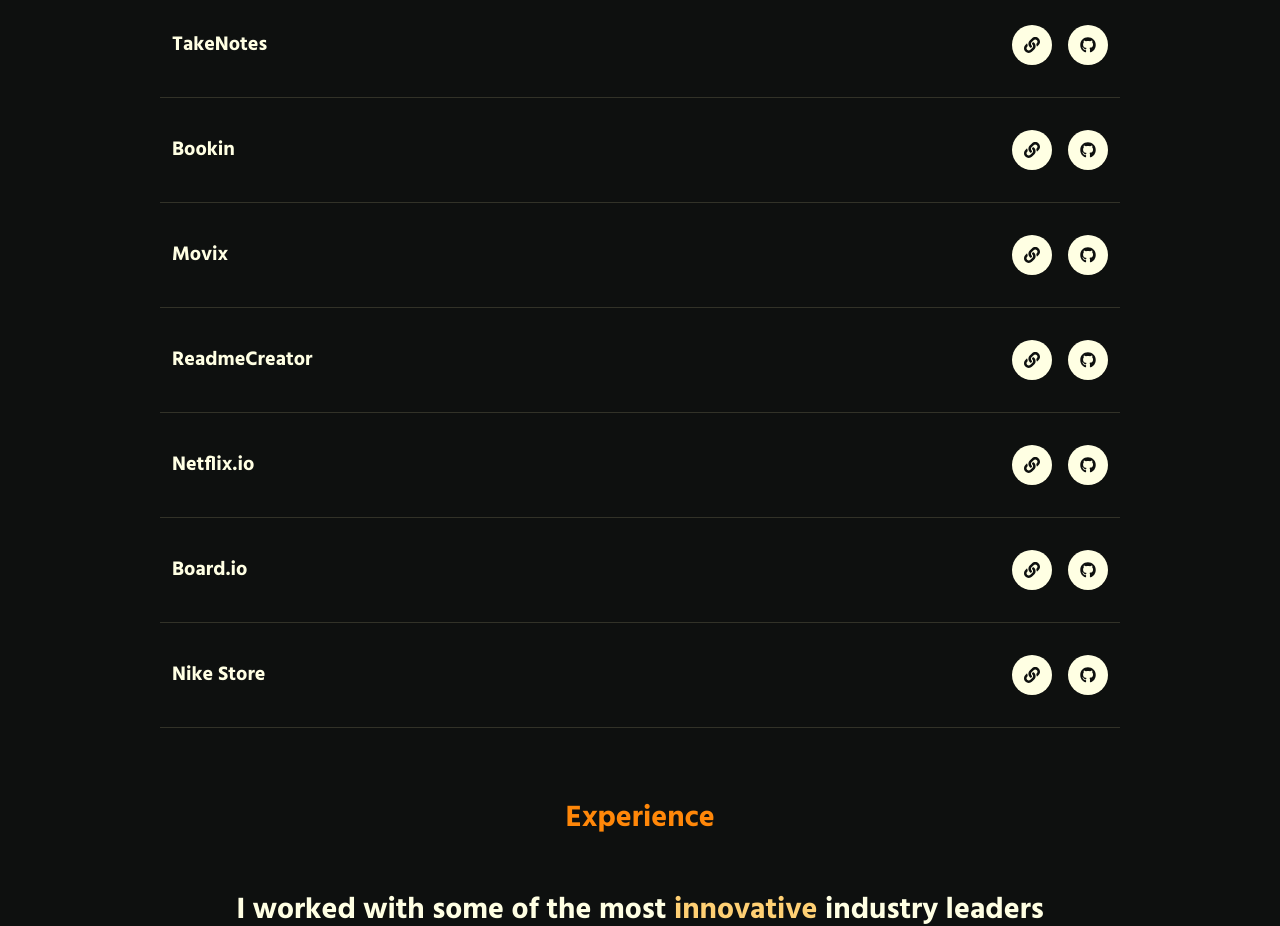
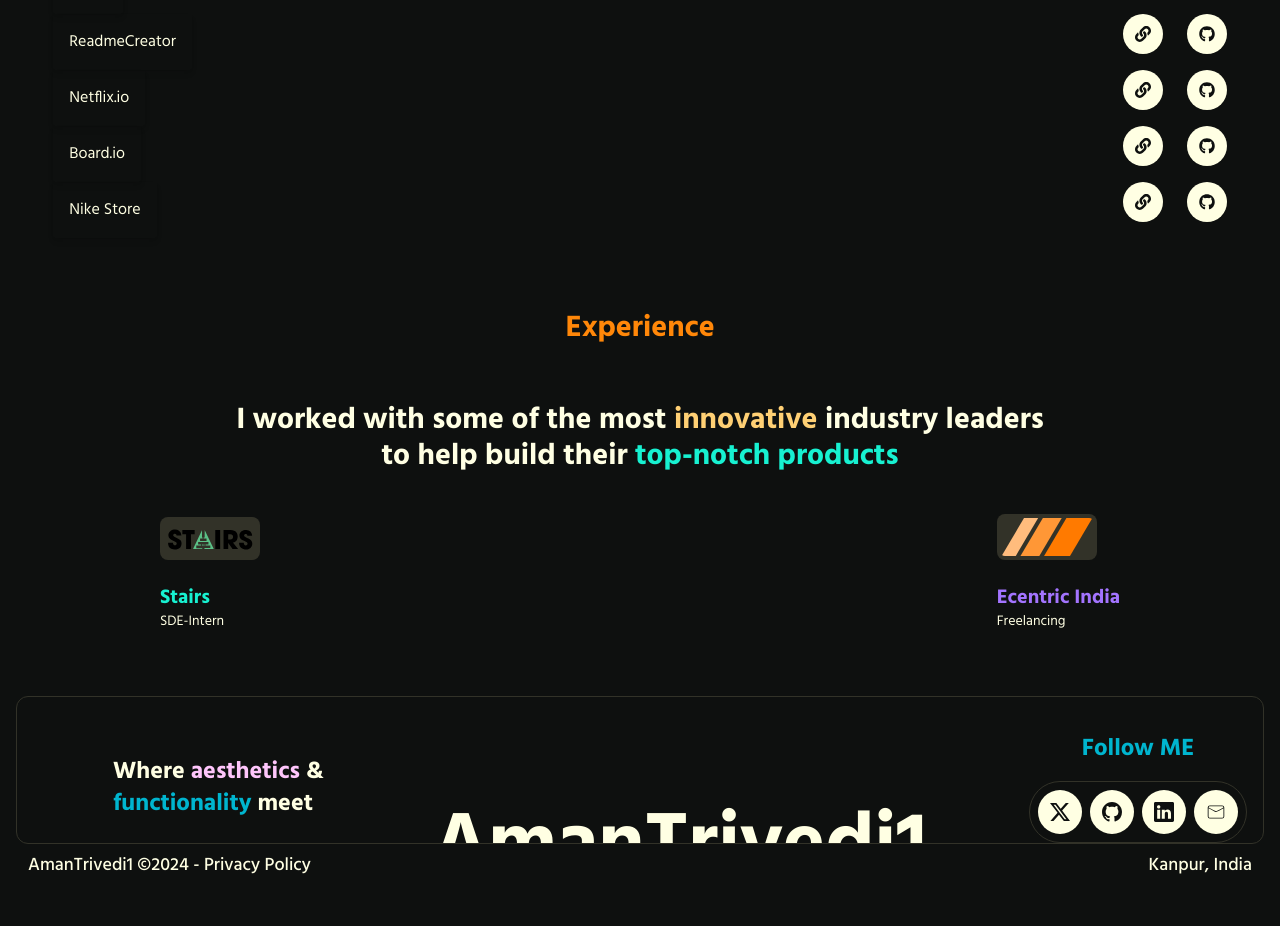
Before and after one commit to AmanTrivedi1/Portfolio, a Next.js app: page / in a window 1280 px wide. Shown: the part 2088-3014 px from the top of the page. After the commit the page ends 2976 px from the top, so only its background shows below. Built offline with nearby package versions, Linux system fonts and the light colour scheme.

Commit message:
adding description

```diff
--- a/app/components/Footer.tsx
+++ b/app/components/Footer.tsx
@@ -9,14 +9,20 @@
     <div>
       <div>
         <main className="flex items-center justify-center mx-1 sm:mx-2 md:mx-3 lg:mx-4">
-          <footer className="flex flex-wrap flex-col items-center justify-center w-screen mt-6 border border-primaryBorder rounded-xl max-w-[13xl] p-8">
-            <div className="flex items-center gap-y-12  justify-center sm:justify-between w-full px-3 pt-1 flex-wrap max-w-[10xl] md:px-6 xl:mx-10 sm:flex-row">
+          <footer className="flex flex-wrap flex-col items-center justify-center w-screen mt-6 border border-primaryBorder rounded-xl max-w-[13xl] px-8 pt-8">
+            <div className="flex relative overflow-hidden  items-center gap-y-12  justify-center sm:justify-between w-full px-3 pt-1 flex-wrap max-w-[10xl] md:px-6 xl:mx-10 sm:flex-row">
               <div className="text-2xl font-semibold">
                 <h1 className="">
                   Where <span className="text-primaryPink">aesthetics </span>&
                   <br />
                   <span className="text-primaryBlue">functionality </span>
                   meet
+                </h1>
+              </div>
+
+              <div className="absolute -bottom-16 lg:block hidden left-1/2 transform -translate-x-1/2">
+                <h1 className="md:text-[80px] sm:text-[54px] text-[42px]  font-bold">
+                   AmanTrivedi1
                 </h1>
               </div>
               <div className="flex flex-col gap-4 items-center justify-center">
@@ -27,28 +33,28 @@
                 </div>
                 <div className="flex gap-2 justify-center items-center p-2 border border-primaryBorder rounded-[40px]">
                   <Link
-                    href="https://twitter.com/Aman_trivedi10"
+                    href="https://twitter.com/muditagarwalna"
                     target="_blank"
                     className="bg-primaryCream text-primaryBlack p-3 rounded-full"
                   >
                     <BsTwitterX className="text-xl" />
                   </Link>
                   <Link
-                    href="https://github.com/AmanTrivedi1"
+                    href="https://github.com/mud1tx"
                     target="_blank"
                     className="bg-primaryCream text-primaryBlack p-3 rounded-full"
                   >
                     <BsGithub className="text-xl" />
                   </Link>
                   <Link
-                    href="https://www.linkedin.com/in/aman-trivedi-a70974213/"
+                    href="https://www.linkedin.com/in/mudit-agarwal-a9a9341b6/"
                     target="_blank"
                     className="bg-primaryCream text-primaryBlack p-3 rounded-full"
                   >
                     <BsLinkedin className="text-xl" />
                   </Link>
                   <Link
-                    href="mailto:amantrivedi598@gmail.com"
+                    href="mailto:muditagarwalna@gmail.com"
                     target="_blank"
                     className="bg-primaryCream text-primaryBlack p-3 rounded-full"
                   >
@@ -65,7 +71,7 @@
           <div className="flex items-center justify-center w-full mx-1 sm:mx-2 md:mx-3 lg:mx-3 max-w-[13xl]">
             <div className="flex flex-col items-center justify-between w-full pb-2 sm:flex-row">
               <h1 className="mx-1 mt-2 text-lg font-medium text-primaryCream sm:mx-2 md:mx-3 lg:mx-4">
-                AmanTrivedi &copy;2024 - Privacy Policy
+                AmanTrivedi1 &copy;2024 - Privacy Policy
               </h1>
               <h1 className="mx-1 mt-2 text-lg font-medium text-primaryCream sm:mx-2 md:mx-3 lg:mx-4">
                 Kanpur, India
--- a/app/components/UI/Projects.tsx
+++ b/app/components/UI/Projects.tsx
@@ -1,6 +1,10 @@
 "use client";
 import Link from "next/link";
-import React from "react";
+import React, { useState } from "react";
+import { IoIosArrowDropdown , IoIosArrowDropup } from "react-icons/io";
+import { motion, AnimatePresence } from 'framer-motion';
+import { CiCirclePlus } from 'react-icons/ci';
+import { CiCircleMinus } from 'react-icons/ci';
 import { FaLink, FaGithub } from "react-icons/fa";
 
 type Project = {
@@ -8,110 +12,132 @@
   name: string;
   liveLink: string;
   githubLink: string;
+  description:string,
 };
 
 const Projects = () => {
+  const [activeQuestion, setActiveQuestion] = useState<number | null>(null);
   const PROJECTS: Project[] = [
     {
       id: 1,
       name: "Consumer to Consumer",
       liveLink: "https://consumer-2-consumer.netlify.app/",
       githubLink: "https://github.com/mud1tx/Consumer-2-Consumer",
+      description:"Lend or borrow anything with ease!  This webapp lets you turn your unused items into cash by listing them for rent. Need a fancy camera for the weekend? Find it here!  Browse a vast marketplace of rentable products, perfect for any occasion. It's a sharing economy win-win for everyone! "
     },
     {
       id: 2,
       name: "TaskManager",
       liveLink: "https://manageyourtask.vercel.app/",
       githubLink: "https://github.com/AmanTrivedi1/TaskManager",
+      description:"Updated soon"
     },
     {
       id: 3,
       name: "Diagram.io",
       liveLink: "https://diagram-io.vercel.app/",
       githubLink: "https://github.com/AmanTrivedi1/Diagram",
+      description:"Updated soon"
     },
     {
       id: 4,
       name: "TakeNotes",
       liveLink: "https://itstakenote.vercel.app/",
       githubLink: "https://github.com/AmanTrivedi1/TakeNotes",
+      description:"Updated soon"
     },
     {
       id: 5,
       name: "Bookin",
       liveLink: "https://bookinwebapp.vercel.app/",
       githubLink: "https://github.com/AmanTrivedi1/bookinWebapp",
+      description:"Updated soon"
     },
     {
       id: 6,
-      name: "Movix",
-      liveLink: "https://movie-jade.vercel.app/",
-      githubLink: "https://github.com/AmanTrivedi1/Movie-Webapp",
+      name: "Linkit",
+      liveLink: "https://linkitt.vercel.app/",
+      githubLink: "https://github.com/AmanTrivedi1/customlink",
+      description:"Updated soon"
     },
     {
       id: 7,
       name: "ReadmeCreator",
       liveLink: "https://createreadmemd.vercel.app/",
       githubLink: "https://github.com/AmanTrivedi1/CreateReadme",
+      description:"Updated soon"
     },
     {
       id: 8,
       name: "Netflix.io",
       liveLink: "https://itsmynetflix.vercel.app/",
       githubLink: "https://github.com/AmanTrivedi1/netflix",
+      description:"Updated soon"
     },
     {
       id: 9,
       name: "Board.io",
       liveLink: "https://itstakenote.vercel.app/",
       githubLink: "https://github.com/AmanTrivedi1/whiteboard",
+      description:"Updated soon"
     },
     {
       id: 10,
       name: "Nike Store",
       liveLink: "https://nike-store-client.vercel.app/",
       githubLink: "https://github.com/AmanTrivedi1/Nikestore-client",
+      description:"Updated soon"
     },
   ];
 
   return (
-    <div>
+    <div className="w-11/12 m-auto">
       <main className="flex flex-col justify-center w-full m-auto mt-14 max-w-13xl">
         <div>
           <h1 className="p-4 text-xl font-semibold text-primaryPink sm:text-2xl md:text-3xl sm:pb-10 text-center">
             Projects
           </h1>
         </div>
-        <main className="flex flex-row flex-wrap w-11/12 sm:w-9/12 m-auto">
-          {PROJECTS.map((project) => (
-            <div
-              key={project.id}
-              className="flex justify-between items-center w-full px-3 py-8 border-b border-primaryBorder"
-            >
+      <div className=' '>
+        {PROJECTS.map((q) => (
+          <div key={q.id} className='flex items-start justify-between '>
             <div>
-                <h1 className="text-xl font-semibold text-primaryCream">
-                  {project.name}
-                </h1>
+               <button className="w-full text-left sm:text-base text-sm
+               focus:outline-none p-4 rounded-sm  shadow-md flex justify-between items-center"
+               onClick={()=> setActiveQuestion(activeQuestion === q.id ? null : q.id) }>
+                 {q.name}
+               {activeQuestion === q.id ? (<IoIosArrowDropup className='text-3xl  hidden p-1 rounded-full '/>) : <IoIosArrowDropdown className='text-3xl  hidden  p-1 rounded-full '/> }
+               </button>
+               <AnimatePresence>
+                {activeQuestion === q.id && (
+                   <motion.div
+                   initial={{ opacity: 0, height: 0 }}
+                   animate={{ opacity: 1, height: "auto" }}
+                   exit={{ opacity: 0, height: 0 }}>
+                   <p className='max-w-[650px] ml-5 text-primaryOrange  text-start '>{q.description}</p>
+                 </motion.div>
+                 )}
+               </AnimatePresence>
                </div>
-              <div className="flex items-center gap-x-4">
+               <div className="flex gap-x-6 items-start">
                <Link
-                  href={project.liveLink}
+                  href={q.liveLink}
                   target="_blank"
                   className="bg-primaryCream text-primaryBlack p-3 rounded-full"
                 >
                   <FaLink className="cursor-pointer" />
                 </Link>
                 <Link
-                  href={project.githubLink}
+                  href={q.githubLink}
                   target="_blank"
-                  className="bg-primaryCream text-primaryBlack p-3 rounded-full"
-                >
+                  className="bg-primaryCream text-primaryBlack p-3 rounded-full">
                   <FaGithub className="cursor-pointer" />
                 </Link>
                </div>
           </div>
+
         ))}
-        </main>
+    </div>
       </main>
     </div>
   );
```
Lines whose indentation alone changed are shown as unchanged.
